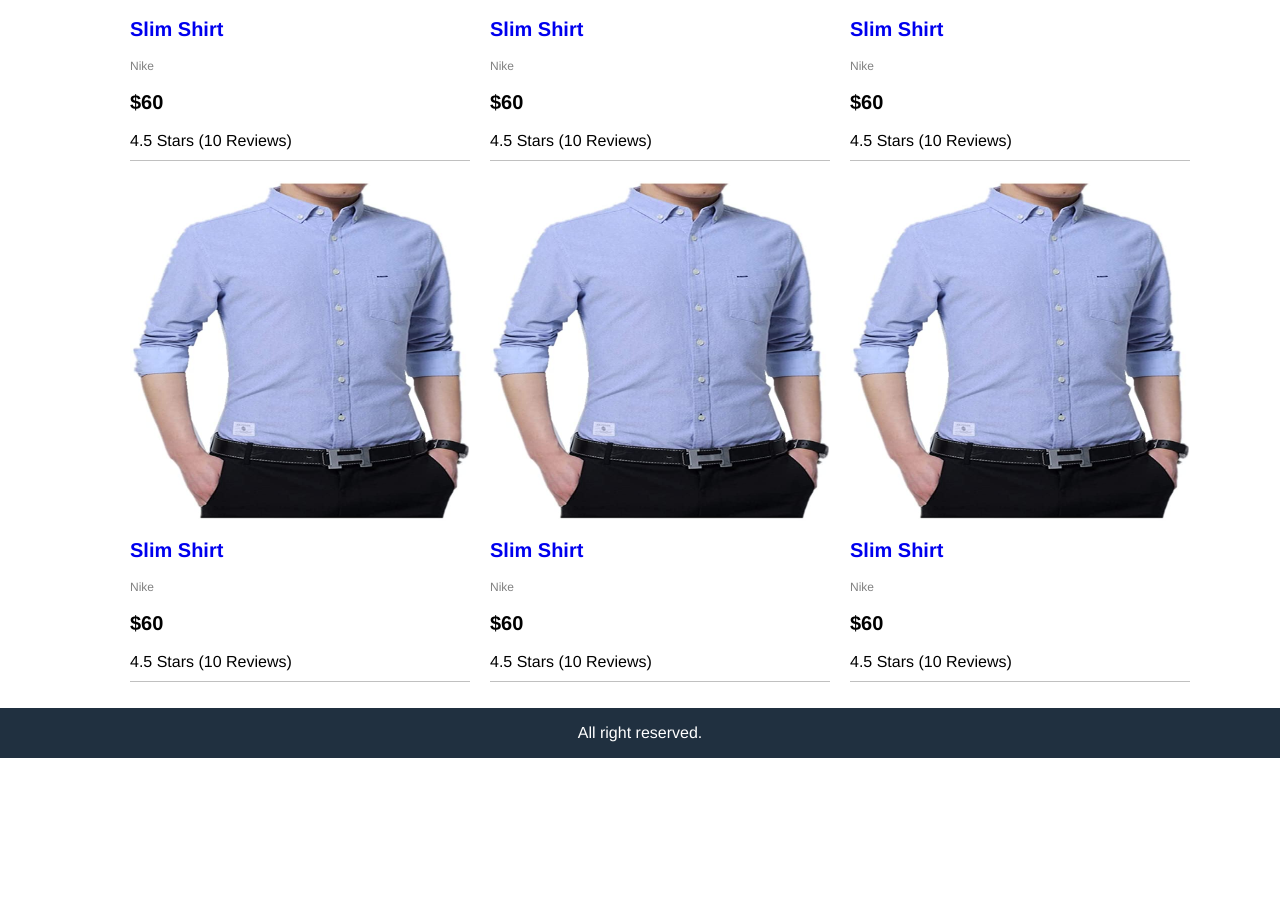
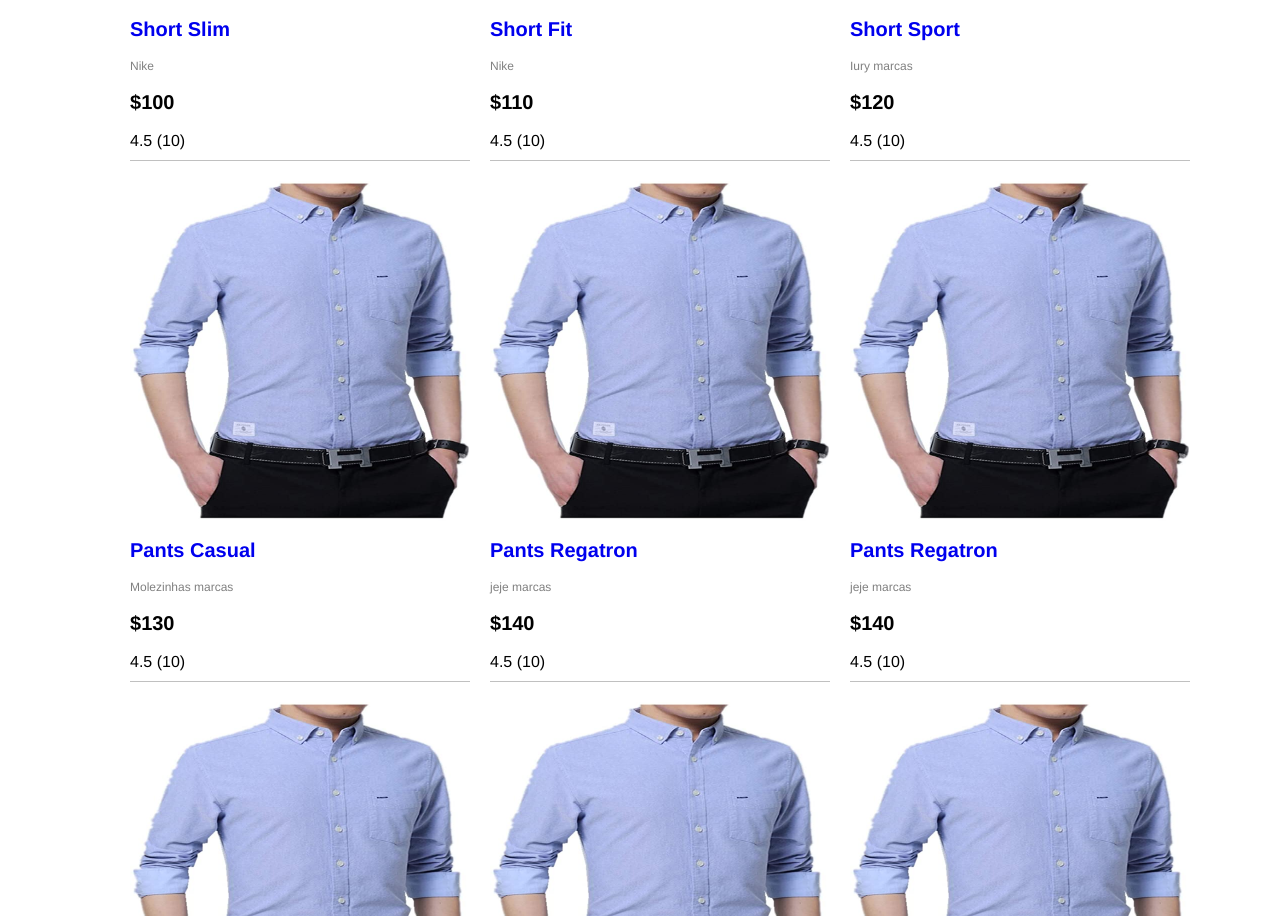
Before and after one commit to jeffersonbraster/jejestore, a React (Create React App) app in the folder frontend/: page / in a window 1280 px wide. Shown: the part 416-1332 px from the top of the page. Before the commit the page ends 1174 px from the top, so only its background shows below. Built offline with nearby package versions, Linux system fonts and the light colour scheme.

Commit message:
Render produtos com jsx

```diff
--- a/frontend/src/App.js
+++ b/frontend/src/App.js
@@ -1,33 +1,34 @@
 import React from 'react';
+import data from './data';
 import './App.css';
 
 function App() {
 
   const openMenu = () => {
-    document.querySelector(".sidebar").classList.add("open")
+    document.querySelector(".sidebar").classNameList.add("open")
   }
 
   const closeMenu = () => {
-    document.querySelector(".sidebar").classList.remove("open")
+    document.querySelector(".sidebar").classNameList.remove("open")
   }
 
   return (
-    <div class="grid-container">
-      <header class="header">
-        <div class="brand">
+    <div className="grid-container">
+      <header className="header">
+        <div className="brand">
           <button onClick={openMenu}>
             &#9776;
         </button>
           <a href="index.html">amazona</a>
         </div>
-        <div class="header-links">
+        <div className="header-links">
           <a href="cart.html">Cart</a>
           <a href="signin.html">Sign In</a>
         </div>
       </header>
-      <aside class="sidebar">
+      <aside className="sidebar">
         <h3>Shopping Categories</h3>
-        <button class="sidebar-close-button" onClick={closeMenu}>x</button>
+        <button className="sidebar-close-button" onClick={closeMenu}>x</button>
         <ul>
           <li>
             <a href="index.html">Pants</a>
@@ -39,81 +40,30 @@
 
         </ul>
       </aside>
-      <main class="main">
-        <div class="content">
-          <ul class="products">
-            <li>
-              <div class="product">
-                <img class="product-image" src="/images/d1.jpg" alt="product" />
-                <div class="product-name">
-                  <a href="product.html">Slim Shirt</a>
-                </div>
-                <div class="product-brand">Nike</div>
-                <div class="product-price">$60</div>
-                <div class="product-rating">4.5 Stars (10 Reviews)</div>
-              </div>
-            </li>
-            <li>
-              <div class="product">
-                <img class="product-image" src="/images/d1.jpg" alt="product" />
-                <div class="product-name">
-                  <a href="product.html">Slim Shirt</a>
-                </div>
-                <div class="product-brand">Nike</div>
-                <div class="product-price">$60</div>
-                <div class="product-rating">4.5 Stars (10 Reviews)</div>
-              </div>
-            </li>
-            <li>
-              <div class="product">
-                <img class="product-image" src="/images/d1.jpg" alt="product" />
-                <div class="product-name">
-                  <a href="product.html">Slim Shirt</a>
-                </div>
-                <div class="product-brand">Nike</div>
-                <div class="product-price">$60</div>
-                <div class="product-rating">4.5 Stars (10 Reviews)</div>
-              </div>
-            </li>
-            <li>
-              <div class="product">
-                <img class="product-image" src="/images/d1.jpg" alt="product" />
-                <div class="product-name">
-                  <a href="product.html">Slim Shirt</a>
-                </div>
-                <div class="product-brand">Nike</div>
-                <div class="product-price">$60</div>
-                <div class="product-rating">4.5 Stars (10 Reviews)</div>
-              </div>
-            </li>
-            <li>
-              <div class="product">
-                <img class="product-image" src="/images/d1.jpg" alt="product" />
-                <div class="product-name">
-                  <a href="product.html">Slim Shirt</a>
-                </div>
-                <div class="product-brand">Nike</div>
-                <div class="product-price">$60</div>
-                <div class="product-rating">4.5 Stars (10 Reviews)</div>
-              </div>
-            </li>
-            <li>
-              <div class="product">
-                <img class="product-image" src="/images/d1.jpg" alt="product" />
-                <div class="product-name">
-                  <a href="product.html">Slim Shirt</a>
-                </div>
-                <div class="product-brand">Nike</div>
-                <div class="product-price">$60</div>
-                <div class="product-rating">4.5 Stars (10 Reviews)</div>
-              </div>
-            </li>
+      <main className="main">
+        <div className="content">
+          <ul className="products">
+            {
+              data.products.map(product =>
+                <li>
+                  <div className="product">
+                    <img className="product-image" src="/images/d1.jpg" alt={product.image} />
+                    <div className="product-name">
+                      <a href="product.html">{product.name}</a>
+                    </div>
+                    <div className="product-brand">{product.brand}</div>
+                    <div className="product-price">${product.price}</div>
+                    <div className="product-rating">{product.rating} ({product.numReviews})</div>
+                  </div>
+                </li>
+                )
+            }
 
           </ul>
         </div>
 
       </main>
-      <footer class="footer">
+      <footer className="footer">
         All right reserved.
     </footer>
     </div>
--- /dev/null
+++ b/frontend/src/data.js
@@ -0,0 +1,94 @@
+export default {
+    products: [
+    {
+        name: 'Short Slim',
+        category: 'Shirts',
+        image: '/image/d1.jpg',
+        price: 100,
+        brand: 'Nike',
+        rating: 4.5,
+        numReviews: 10
+    },
+    {
+        name: 'Short Fit',
+        category: 'Shirts',
+        image: '/image/d1.jpg',
+        price: 110,
+        brand: 'Nike',
+        rating: 4.5,
+        numReviews: 10
+    },
+    {
+        name: 'Short Sport',
+        category: 'Shirts',
+        image: '/image/d1.jpg',
+        price: 120,
+        brand: 'Iury marcas',
+        rating: 4.5,
+        numReviews: 10
+    },
+    {
+        name: 'Pants Casual',
+        category: 'Pants',
+        image: '/image/d1.jpg',
+        price: 130,
+        brand: 'Molezinhas marcas',
+        rating: 4.5,
+        numReviews: 10
+    },
+    {
+        name: 'Pants Regatron',
+        category: 'Pants',
+        image: '/image/d1.jpg',
+        price: 140,
+        brand: 'jeje marcas',
+        rating: 4.5,
+        numReviews: 10
+    },
+    {
+        name: 'Pants Regatron',
+        category: 'Pants',
+        image: '/image/d1.jpg',
+        price: 140,
+        brand: 'jeje marcas',
+        rating: 4.5,
+        numReviews: 10
+    },
+    {
+        name: 'Pants Regatron',
+        category: 'Pants',
+        image: '/image/d1.jpg',
+        price: 140,
+        brand: 'jeje marcas',
+        rating: 4.5,
+        numReviews: 10
+    },
+    {
+        name: 'Pants Regatron',
+        category: 'Pants',
+        image: '/image/d1.jpg',
+        price: 140,
+        brand: 'jeje marcas',
+        rating: 4.5,
+        numReviews: 10
+    },
+    {
+        name: 'Pants Regatron',
+        category: 'Pants',
+        image: '/image/d1.jpg',
+        price: 140,
+        brand: 'jeje marcas',
+        rating: 4.5,
+        numReviews: 10
+    },
+    {
+        name: 'Pants Regatron',
+        category: 'Pants',
+        image: '/image/d1.jpg',
+        price: 140,
+        brand: 'jeje marcas',
+        rating: 4.5,
+        numReviews: 10
+    },
+]
+}
--- a/frontend/src/index.css
+++ b/frontend/src/index.css
@@ -6,6 +6,9 @@
  font: 1.6rem Helvetica;
  height: 100vh;
  margin: 0;
+}
+#root{
+  height: 100%;
 }
 .grid-container {
  display: grid;
@@ -35,6 +38,7 @@
 .header-links a{
  color: #ffffff;
  text-decoration: none;
+ padding: 1rem;
 }
 .header-links a:hover {
  color: #ff8000;
```
